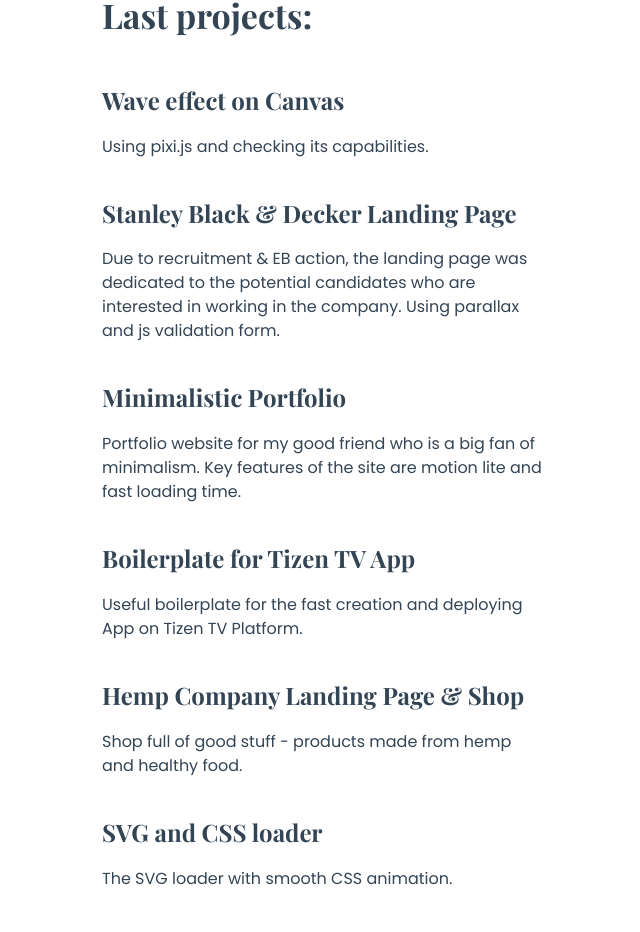
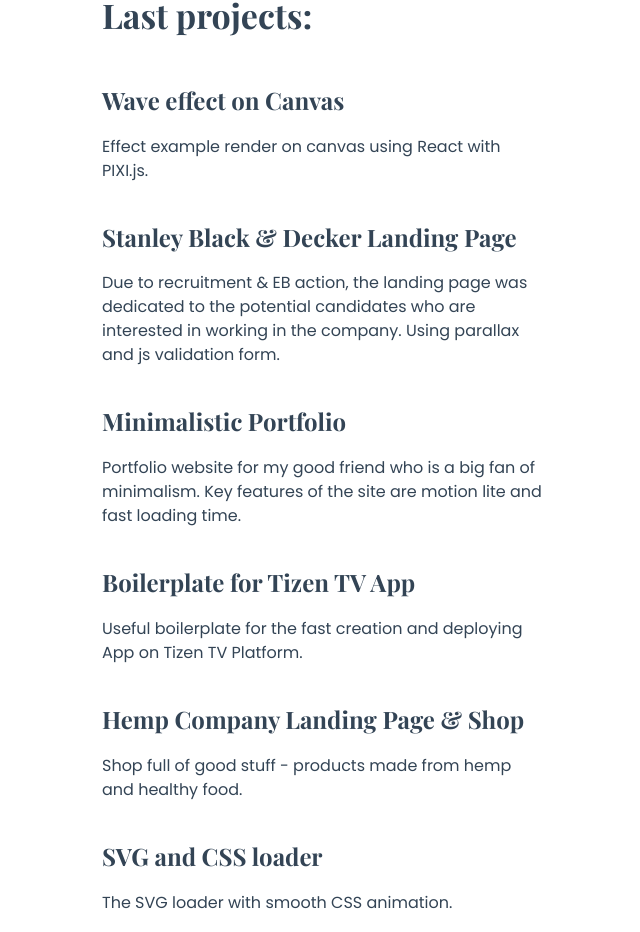
Before and after one commit to ppsirius/jakbyco.com, a React (Create React App) app: page / in a window 1280 px wide. Shown: the part 1045-1977 px from the top of the page, without its empty margins (638-1278 px from the left). Built offline with nearby package versions, Linux system fonts and the light colour scheme.

Commit message:
target _blank on link

```diff
--- a/src/Components/LastProjects.js
+++ b/src/Components/LastProjects.js
@@ -10,7 +10,7 @@
         <ul className="projects-list">
           {Content.projects.map((item, index) => (
             <li className="project-element" key={index}>
-              <a href={item.link} className="project-container">
+              <a href={item.link} target="_blank" className="project-container">
                 <h3 className="headline project-title">{item.title}</h3>
                 <span className="project-description">{item.description}</span>
               </a>
--- a/src/content.json
+++ b/src/content.json
@@ -15,7 +15,7 @@
     {
       "title": "Wave effect on Canvas",
       "link": "https://codepen.io/ppsirius/full/dZmxRE/",
-      "description": "Using pixi.js and checking its capabilities."
+      "description": "Effect example render on canvas using React with PIXI.js."
     },
     {
       "title": "Stanley Black & Decker Landing Page",
```
